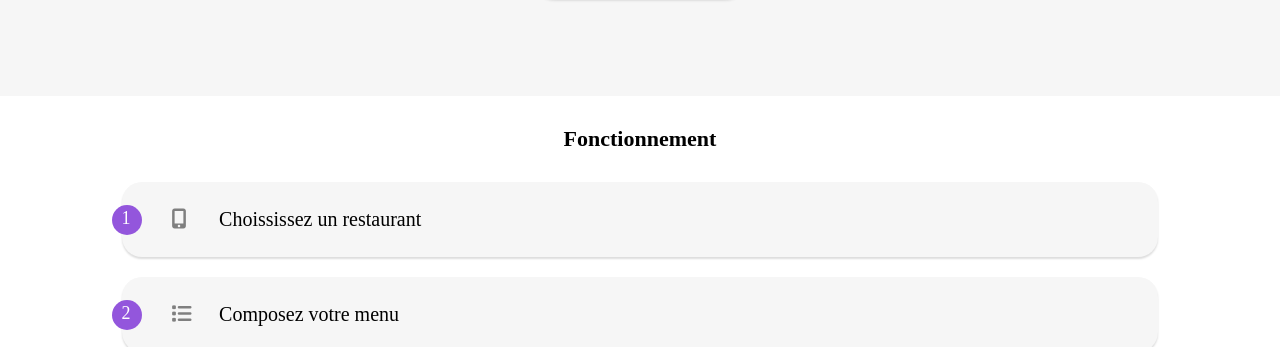
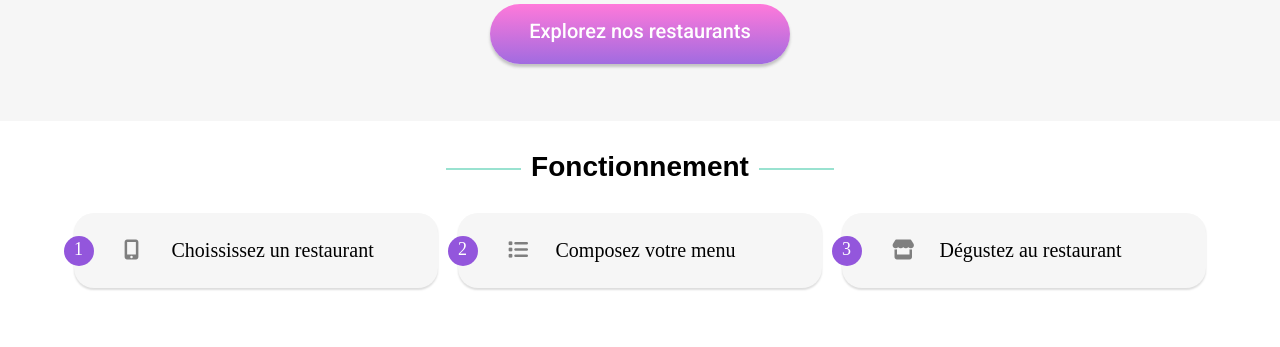
Before and after one commit to SamiaAmirat/SamiaAmirat_3_25012021, a website: page index.html in a window 1280 px wide. Shown: the part 284-631 px from the top of the page. Drawn offline with Linux system fonts and the light colour scheme; a web font is replaced by a local one.

```diff
--- a/sass/components/_buttons.scss
+++ b/sass/components/_buttons.scss
@@ -1,7 +1,5 @@
-
-
 .btn {
-        background: linear-gradient(#FF79DA, #a16be0);
+  background: linear-gradient(#ff79da, #a16be0);
   padding: 1.5rem;
   border-radius: 3rem;
   color: $color-secondary;
@@ -16,13 +14,34 @@
   box-shadow: 0rem 0.3rem 0.3rem #c2c2c2;
   text-align: center;
   margin-top: 2.5rem;
+  &:hover {
+    background: linear-gradient(
+      rgb(255, 121, 218, 0.7),
+      rgb(161, 107, 224, 0.7)
+    );
+  }
+
+  @include respond-tablet {
+    margin-top: 4.5rem;
+    width: 25rem;
+    height: 5rem;
+    font-size: 1.8rem;
+  }
+  @include respond-dekstop {
+    margin-top: 4rem;
+    width: 30rem;
+    height: 6rem;
+    font-size: 2rem;
+  }
 
   &__commande {
     margin: 6rem auto;
     display: block;
   }
   &:hover {
-        background: linear-gradient(rgb(255, 121, 218, 0.7), rgb(161, 107, 224, 0.7));
-
+    background: linear-gradient(
+      rgb(255, 121, 218, 0.7),
+      rgb(161, 107, 224, 0.7)
+    );
   }
 }
--- a/sass/components/_components.scss
+++ b/sass/components/_components.scss
@@ -92,6 +92,8 @@
         -webkit-background-clip: text;
         -webkit-text-fill-color: transparent;
         font-weight: bold;
+
+
       }
 
       .preloader {
--- a/sass/layouts/_header.scss
+++ b/sass/layouts/_header.scss
@@ -7,10 +7,11 @@
   h1 {
     display: flex;
     justify-content: center;
+
   }
 
   img {
-    width: 150px;
+    width: 20rem;
   }
 }
 .header_pages {
--- a/sass/pages/_functioning.scss
+++ b/sass/pages/_functioning.scss
@@ -1,16 +1,38 @@
 .functioning {
   width: 100%;
   height: 390px;
+  @include respond-dekstop {
+    height: 200px;
+  }
 
   h2 {
     margin: 30px;
-        font-size: 2.2rem;
+    font-size: 3rem;
+    font-weight: 800;
+    font-family: sans-serif;
+    @include respond-dekstop {
+      font-size: 2.8rem;
+      &::before,
+      &::after {
+        content: "";
+        display: inline-block;
+        background-color: $color-effect;
+        height: 2px;
+        width: 75px;
+        vertical-align: middle;
+        margin: 0 10px;
+      }
+    }
   }
 
   .functioning-bloc {
     @include respond-tablet {
       width: 90%;
       margin: auto;
+    }
+    @include respond-dekstop {
+      display: flex;
+      flex-direction: row;
     }
   }
 
@@ -28,16 +50,16 @@
     cursor: pointer;
     position: relative;
 
-
-
+    @include respond-dekstop {
+      margin: 0 1rem;
+      width: 90%;
+    }
 
     i {
       color: $color-fonction;
       width: 20px;
       font-size: 1.2rem;
       margin: 0 25px 0 30px;
-
-
     }
   }
   .number {
@@ -67,6 +89,5 @@
     span {
       font-size: 20px;
     }
-
   }
 }
--- a/sass/pages/_location.scss
+++ b/sass/pages/_location.scss
@@ -3,6 +3,10 @@
     height: 4rem;
     margin: 0 auto;
     background: #eaeaea;
+    @include respond-dekstop {
+        height: 6.5rem;
+
+    }
 
 
 
@@ -10,16 +14,31 @@
         text-align: center;
         display: inline-block;
         font-size: 1.5rem;
+        @include respond-dekstop {
+            font-size: 2.1rem;
+            font-family: sans-serif;
+            font-weight: 500;
+
+        }
     }
 
     span {
         position: relative;
         right: 1.5rem;
         font-size: 1.5rem;
+        @include respond-dekstop {
+            font-size: 2.1rem;
+            font-weight: 500;
+
+        }
     }
 
 }
 .loc {
     line-height: 5rem;
     text-align: center;
+    @include respond-dekstop {
+        line-height: 6.5rem;
+
+    }
 }
--- a/sass/pages/_reservation.scss
+++ b/sass/pages/_reservation.scss
@@ -11,13 +11,24 @@
     width: 80%;
     margin: 0 auto;
     padding-top: 5rem;
+    @include respond-dekstop {
+
+    }
 
     h2 {
         font-size: 2.2rem;
+        @include respond-dekstop {
+            font-size: 3.2rem;
+
+        }
     }
 
     p {
         padding-top: 1rem;
         font-size: 1.7rem;
+        @include respond-dekstop {
+            font-size: 2.2rem;
+
+        }
     }
 }
--- a/sass/pages/_restaurant.scss
+++ b/sass/pages/_restaurant.scss
@@ -4,14 +4,38 @@
   background: $color-primary;
   @include respond-tablet {
     height: 80rem;
-
- }
+  }
+  @include respond-dekstop {
+    height: 93rem;
+  }
   // @include height;
   h2 {
     padding: 3.5rem 1.5rem 1.5rem 1.5rem;
     font-weight: 900;
     font-size: 2.2rem;
+    &.title {
+      @include respond-tablet {
+          font-size: 3rem;
+          font-weight: 800;
+          font-family: sans-serif;
+        }
+      @include respond-dekstop {
+        font-size: 3rem;
+        font-weight: 800;
+        font-family: sans-serif;
+        &::before,
+        &::after {
+          content: "";
+          display: inline-block;
+          background-color: $color-effect;
+          height: 2px;
+          width: 75px;
+          vertical-align: middle;
+          margin: 0 10px;
+        }
 
+      }
+    }
   }
   .all-restaurants {
     // @include all_resto;
@@ -20,8 +44,7 @@
       margin: auto;
       display: flex;
       flex-wrap: wrap;
-
-   }
+    }
     .card_restaurants {
       width: 90%;
       height: 31rem;
@@ -31,9 +54,10 @@
       position: relative;
       @include respond-tablet {
         width: 45%;
-
-
-     }
+      }
+      @include respond-dekstop {
+        height: 36rem;
+      }
     }
     .photo_restau {
       img {
@@ -41,6 +65,9 @@
         height: 20rem;
         background-size: cover;
         border-radius: 1.5rem 1.5rem 0 0;
+        @include respond-dekstop {
+          height: 25rem;
+        }
       }
       .new_restau {
         width: 8rem;
@@ -62,8 +89,6 @@
     .info_restau {
       position: relative;
 
-
-
       h2 {
         font-size: 2rem;
       }
--- a/sass/pages/_restaurants-menu.scss
+++ b/sass/pages/_restaurants-menu.scss
@@ -38,7 +38,7 @@
       display: block;
       height: 3px;
       width: 40px;
-      background-color: #99e2d0;
+      background-color: $color-effect;
       margin-top: 5px;
     }
   }
--- a/sass/utils/_mixins.scss
+++ b/sass/utils/_mixins.scss
@@ -8,3 +8,8 @@
 @mixin respond-tablet {
         @media screen and (min-width: 600px) { @content };
 }
+
+@mixin respond-dekstop {
+        @media screen and (min-width: 1200px) { @content};
+
+        }
--- a/sass/utils/_variables.scss
+++ b/sass/utils/_variables.scss
@@ -2,3 +2,4 @@
 $color-secondary: #ffff;
 $color-tertiary: #9356dc;
 $color-fonction: #7d7d7dfb;
+$color-effect: #99e2d0
```
Also changed, not shown: sass/style.css, 1 other file. Lines whose indentation alone changed are shown as unchanged.
